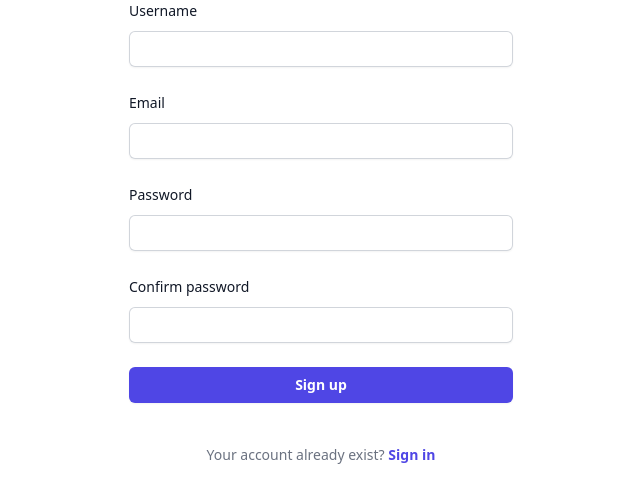
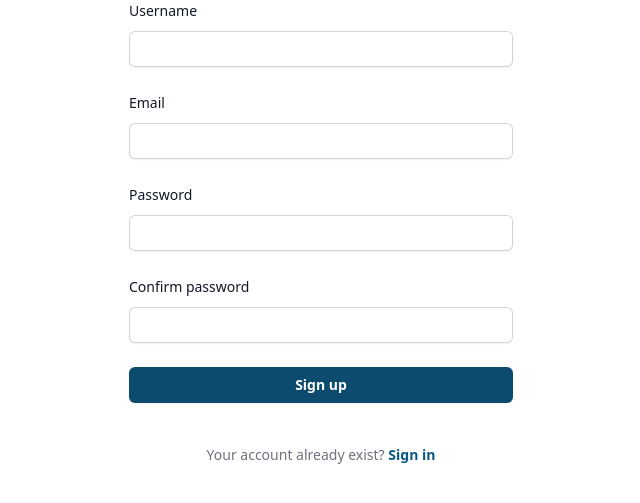
Before and after one commit to Sofiia13/Movies_project, a Django app: page /register/ in a window 1280 px wide. Shown: the part 189-692 px from the top of the page, without its empty margins (319-959 px from the left). Run offline with Django 4.2, Linux system fonts and the light colour scheme; some libraries are stand-ins or nearby versions.

Commit message:
upgraded interface

```diff
--- a/templates/login.html
+++ b/templates/login.html
@@ -38,7 +38,7 @@
 
             <div>
                 <button type="submit"
-                        class="flex w-full justify-center rounded-md bg-indigo-600 px-3 py-1.5 text-sm font-semibold leading-6 text-white shadow-sm hover:bg-indigo-500 focus-visible:outline focus-visible:outline-2 focus-visible:outline-offset-2 focus-visible:outline-indigo-600">
+                        class="flex w-full justify-center rounded-md bg-sky-900 px-3 py-1.5 text-sm font-semibold leading-6 text-white shadow-sm hover:bg-sky-900 focus-visible:outline focus-visible:outline-2 focus-visible:outline-offset-2 focus-visible:outline-sky-900">
                     Sign in
                 </button>
             </div>
@@ -50,7 +50,7 @@
 
         <p class="mt-10 text-center text-sm text-gray-500">
             Don't have an account?
-            <a href="{% url 'register' %}" class="font-semibold leading-6 text-indigo-600 hover:text-indigo-500">Sign up</a>
+            <a href="{% url 'register' %}" class="font-semibold leading-6 text-sky-800 hover:text-sky-800">Sign up</a>
         </p>
     </div>
 </div>
--- a/templates/register.html
+++ b/templates/register.html
@@ -56,7 +56,7 @@
 
             <div>
                 <button type="submit"
-                        class="flex w-full justify-center rounded-md bg-indigo-600 px-3 py-1.5 text-sm font-semibold leading-6 text-white shadow-sm hover:bg-indigo-500 focus-visible:outline focus-visible:outline-2 focus-visible:outline-offset-2 focus-visible:outline-indigo-600">
+                        class="flex w-full justify-center rounded-md bg-sky-900 px-3 py-1.5 text-sm font-semibold leading-6 text-white shadow-sm hover:bg-sky-900 focus-visible:outline focus-visible:outline-2 focus-visible:outline-offset-2 focus-visible:outline-sky-800">
                     Sign up
                 </button>
             </div>
@@ -64,7 +64,7 @@
 
         <p class="mt-10 text-center text-sm text-gray-500">
             Your account already exist?
-            <a href="{% url 'login' %}" class="font-semibold leading-6 text-indigo-600 hover:text-indigo-500">Sign in</a>
+            <a href="{% url 'login' %}" class="font-semibold leading-6 text-sky-800 hover:text-sky-800">Sign in</a>
         </p>
     </div>
 </div>
```
